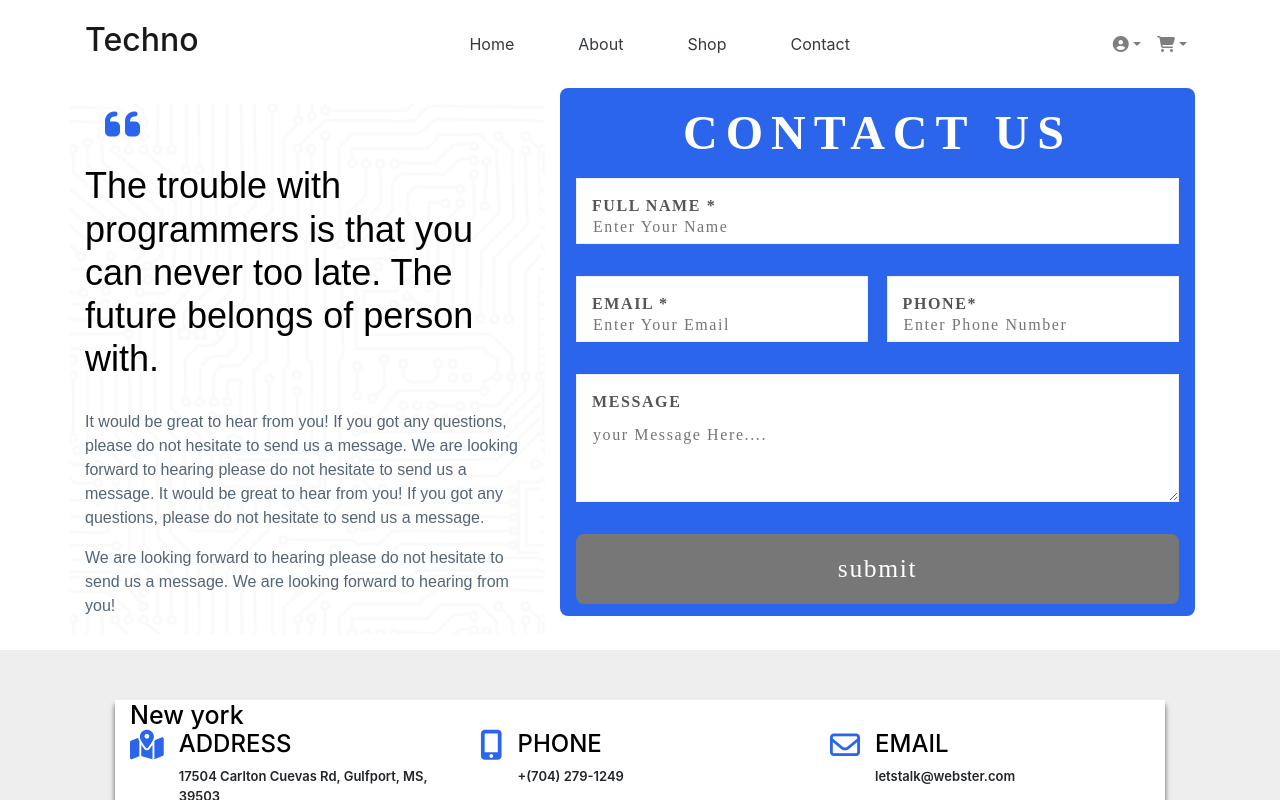
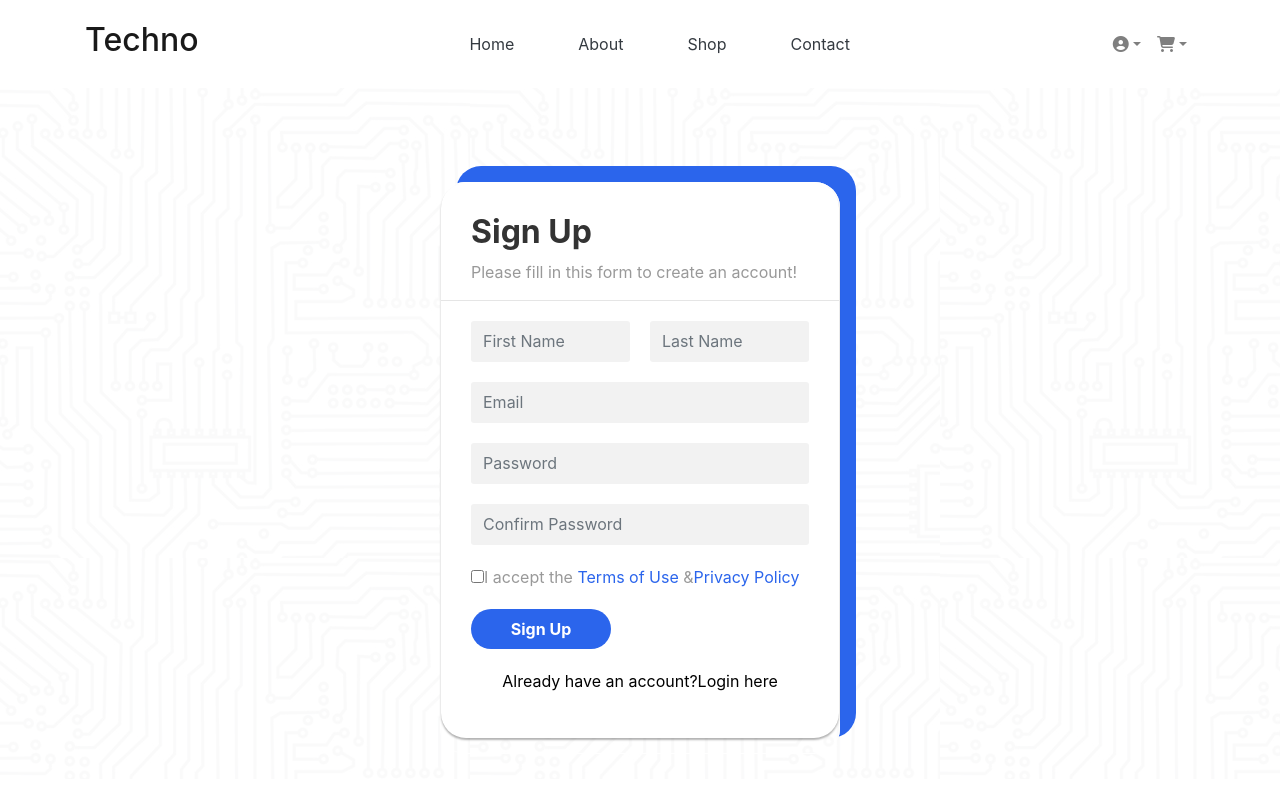
Before and after one commit to AhmedHany22/Techno, a React (Create React App) app: page / in a window 1280 px wide. Shown: the top 800 px of the page. Built offline with nearby package versions, Linux system fonts and the light colour scheme.

Commit message:
complete signup component and edit margin

```diff
--- a/src/App.js
+++ b/src/App.js
@@ -1,15 +1,14 @@
-import logo from './logo.svg';
 import './App.css';
 import Header from './components/Header/Header';
 import Footer from "./components/Footer/Footer";
-import Contact from "./components/Contact/Contact";
-
+// import Contact from "./components/Contact/Contact";
+import SignUp from "./components/SignUp/SignUp";
 
 function App() {
   return (
     <>
       <Header/>
-      <Contact/>
+      <SignUp/>
 
       <Footer/>
     </>
--- a/src/components/Footer/Footer.js
+++ b/src/components/Footer/Footer.js
@@ -7,7 +7,7 @@ import { Button, Form } from 'react-bootstrap';
 const Footer = () => {
   return (
     <>
-      <footer class="container bg-white pt-5 mt-5">
+      <footer class="container bg-white pt-5 ">
         <div class="p-5 mb-5 First_Section">
           <h3 class="text-center pt-5 pb-3">
             Subscribe to our Newsletter and get 40% off on all products
--- /dev/null
+++ b/src/components/SignUp/SignUp.css
@@ -0,0 +1,127 @@
+.bgd{
+    background-image: url(../../assets/background.png);
+    padding:5% 0% 2%;
+}
+.form-control {
+    height: 41px;
+    background: #f2f2f2;
+    box-shadow: none !important;
+    border: none;
+}
+.form-control:focus {
+    background: #e2e2e2;
+}
+.form-control, .btn {
+    border-radius: 3px;
+}
+.signup-form {
+    width: 400px;
+    margin: 30px auto;
+
+border: 1px solid white;
+border-radius: 25px;
+box-shadow: 16px -16px#2B65EC;
+
+
+}
+.signup-form form {
+    color: #999;
+    border-radius: 25px;
+    margin-bottom: 15px;
+    background: white;
+    box-shadow: 0px 2px 2px rgba(0, 0, 0, 0.3);
+    padding: 30px;
+}
+.signup-form h2  {
+    color: #333;
+    font-weight: bold;
+    margin-top: 0;
+}
+.signup-form hr  {
+    margin: 0 -30px 20px;
+}
+.signup-form .form-group {
+    margin-bottom: 20px;
+}
+.signup-form input[type="checkbox"] {
+    margin-top: 3px;
+}
+.signup-form .row div:first-child {
+    padding-right: 10px;
+}
+.signup-form .row div:last-child {
+    padding-left: 10px;
+}
+.signup-form .btn {
+    font-size: 16px;
+    font-weight: bold;
+    background: #2B65EC;
+    border: none;
+    min-width: 140px;
+}
+.signup-form .btn:hover, .signup-form .btn:focus {
+    background:#2B65EC !important;
+    outline: none;
+}
+.signup-form a {
+    color: #fff;
+    text-decoration: underline;
+}
+.signup-form a:hover {
+    text-decoration: none;
+}
+.signup-form form a {
+    color: #2B65EC;
+    text-decoration: none;
+}
+.signup-form form a:hover {
+    text-decoration: underline;
+}
+.signup-form .hint-text  {
+    padding-bottom: 15px;
+    text-align: center;
+    color:black;
+}
+
+
+.btn {
+background-color: #2B65EC;
+border-radius: 50px;
+width: 130px;
+}
+
+.e {
+width: 350px;
+height: 45px;
+border-radius: 5px;
+border: 1px solid gainsboro;
+}
+
+.d {
+color: #2B65EC;
+}
+
+.med {
+font-size: 17px;
+color: #2B65EC;
+}
+
+.footer {
+background-color: #f7f7f7;
+}
+
+.cat {
+color: black;
+font-size: 15px;
+text-decoration: none;
+}
+
+.cat:hover {
+transition: color 0.5s;
+color: #2B65EC;
+text-decoration: none;
+}
+
+.content {
+background-color: #f7f7f7;
+}
--- /dev/null
+++ b/src/components/SignUp/SignUp.js
@@ -0,0 +1,48 @@
+import "./SignUp.css";
+import "bootstrap/dist/css/bootstrap.min.css";
+
+const SignUp = () => {
+
+  return (
+    <>
+    <div class="container-fluid bgd mb-0">
+	<div class="signup-form mb-0">
+		<form action="/examples/actions/confirmation.php" method="post">
+			<h2>Sign Up</h2>
+			<p>Please fill in this form to create an account!</p>
+			<hr></hr>
+			<div class="form-group">
+				<div class="row">
+					<div class="col"><input type="text" class="form-control" name="first_name" placeholder="First Name" required="required"/></div>
+					<div class="col"><input type="text" class="form-control" name="last_name" placeholder="Last Name" required="required"/></div>
+				</div>
+			</div>
+			<div class="form-group">
+				<input type="email" class="form-control" name="email" placeholder="Email" required="required"/>
+			</div>
+			<div class="form-group">
+				<input type="password" class="form-control" name="password" placeholder="Password" required="required"/>
+			</div>
+			<div class="form-group">
+				<input type="password" class="form-control" name="confirm_password" placeholder="Confirm Password" required="required"/>
+			</div>
+			<div class="form-group">
+				<label class="form-check-label">
+                <input type="checkbox" required="required"/>
+                 I accept the <a href="#">Terms of Use</a> &amp;
+                 <a href="#">Privacy Policy</a></label>
+			</div>
+			<div class="form-group">
+				<button type="submit" class="btn btn-primary btn-lg">Sign Up</button>
+			</div>
+			<div class="hint-text">Already have an account?
+             <a href="../Eman/login.html" class="hint-text">
+             Login here</a></div>
+
+		</form>
+	</div>
+</div>
+    </>
+    );
+  };
+  export default SignUp;
```
